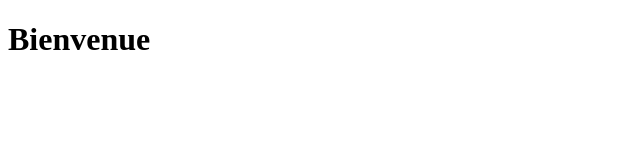
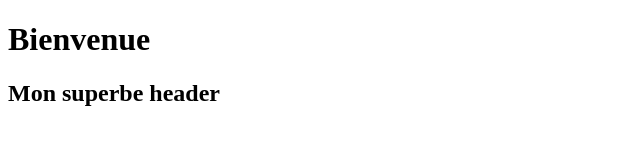
Before and after one commit to Erwan-7/MonSiteWeb, a plain HTML site: page index.html in a window 1280 px wide. Shown: the whole page, without its empty margins (0-640 px from the left). Drawn offline with Linux system fonts and the light colour scheme.

Commit message:
Ajout d'un header dans index.html

```diff
--- a/index.html
+++ b/index.html
@@ -5,5 +5,6 @@
 </head>
 <body>
 <h1>Bienvenue</h1>
+<header><h2>Mon superbe header</h2></header>
 </body>
 </html>
```
